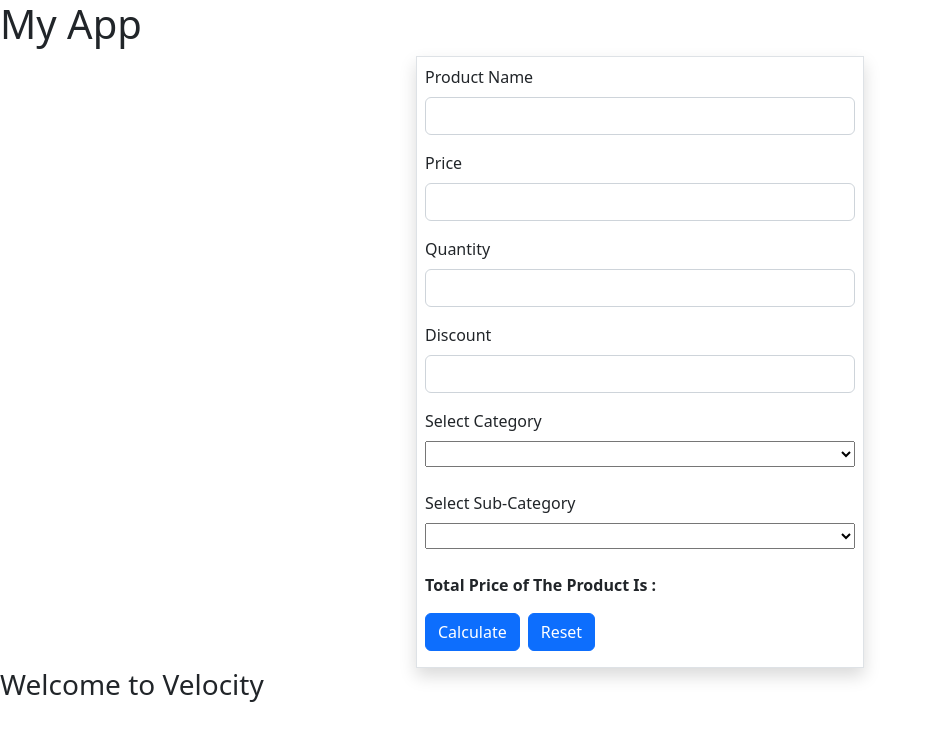
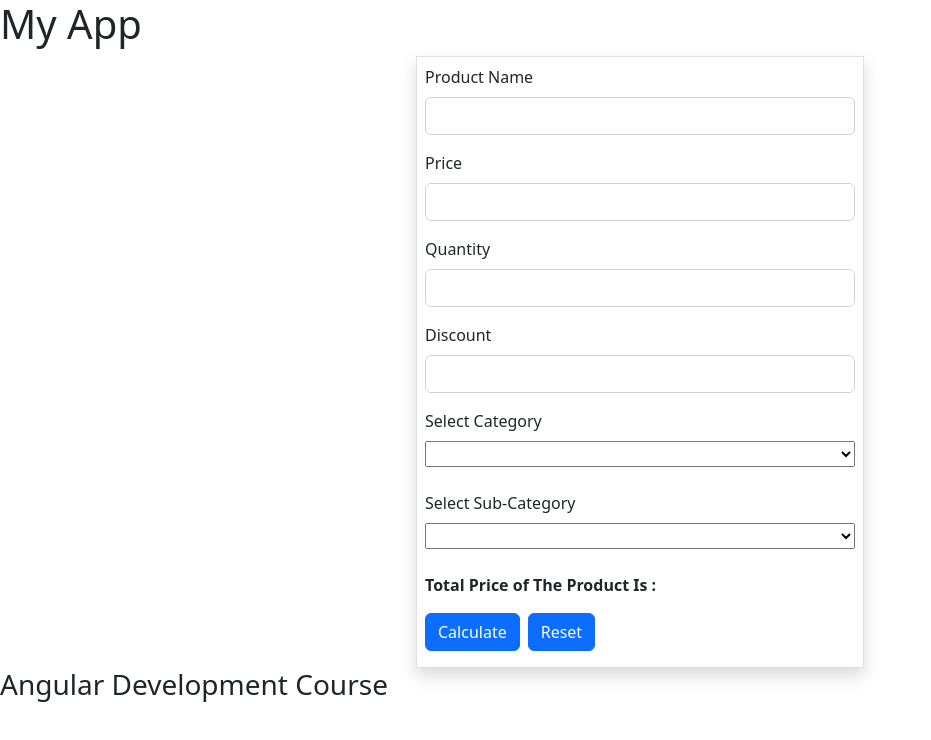
Before and after one commit to AmolAngular2/angular-demo, an Angular app: page / in a window 1280 px wide. Shown: the top 740 px of the page, without its empty margins (0-931 px from the left). Built offline with nearby package versions, Linux system fonts and the light colour scheme.

Commit message:
Issue resolved

```diff
--- a/src/app/app.component.ts
+++ b/src/app/app.component.ts
@@ -8,7 +8,7 @@ import { Component } from '@angular/core';
 export class AppComponent {
   title = 'my-crud-app';
 
-  message:string="Welcome to Velocity";
+  message:string="Angular Development Course";
 
 
 
```
